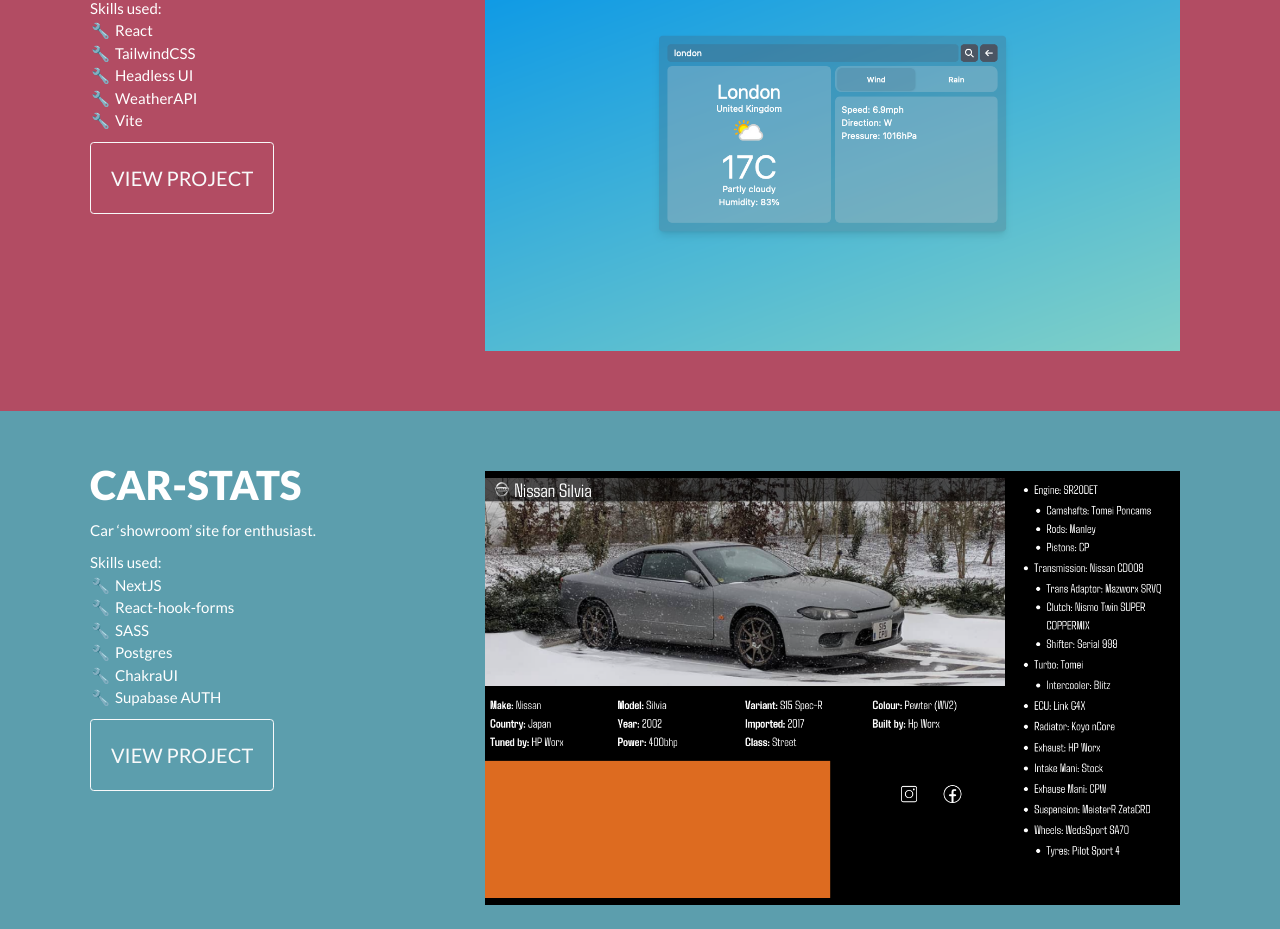
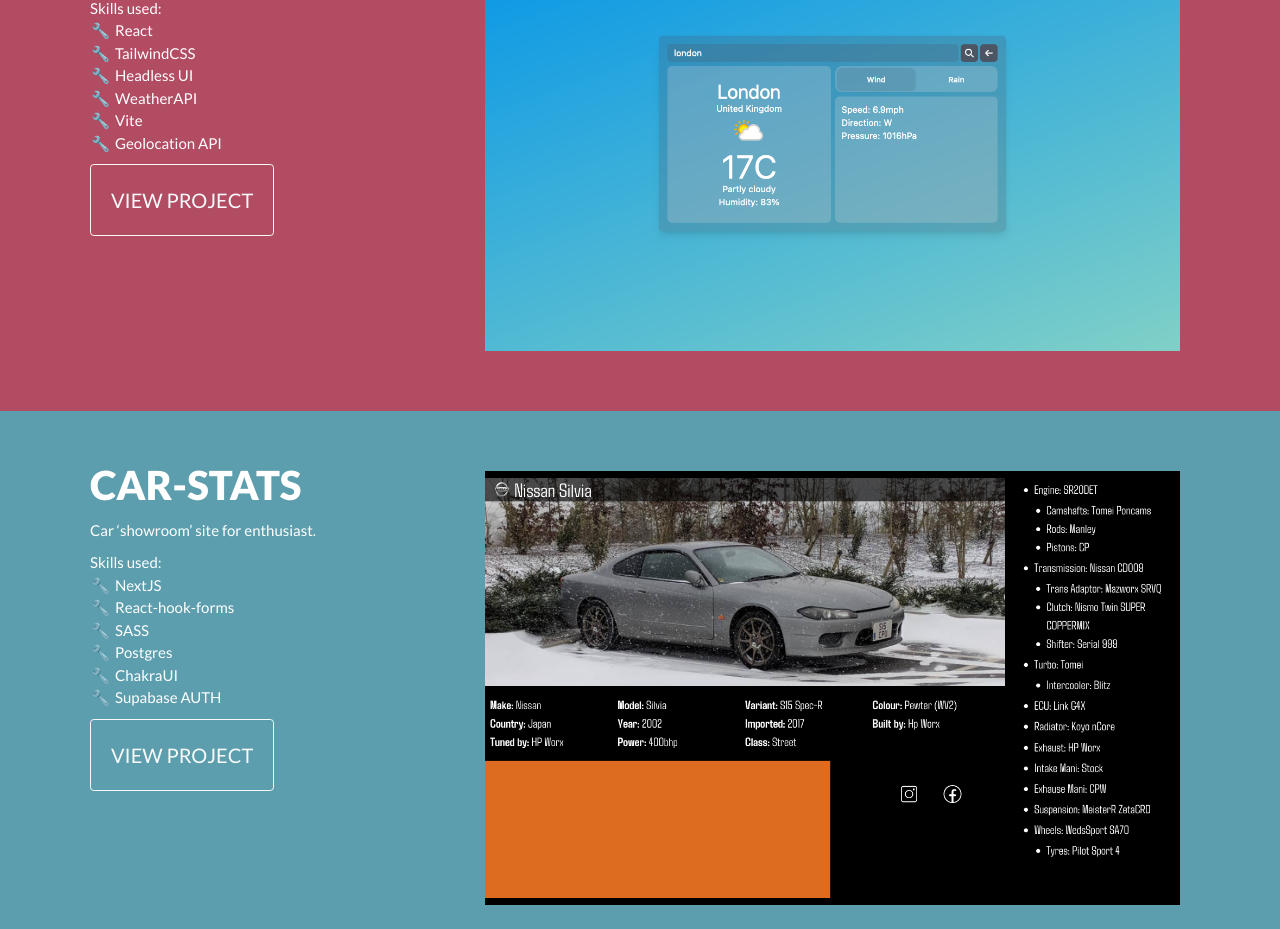
Before and after one commit to Osgoroth/portfolio-page, a React (Vite) app: page / in a window 1280 px wide. Shown: the part 1860-2789 px from the top of the page. Built offline with nearby package versions, Linux system fonts and the light colour scheme.

Commit message:
added geoapi and better image for

```diff
--- a/src/App.jsx
+++ b/src/App.jsx
@@ -21,7 +21,14 @@
   {
     title: "Weather App",
     desc: "A simple weather app to practice and learn new skills.",
-    skills: ["React", "TailwindCSS", "Headless UI", "WeatherAPI", "Vite"],
+    skills: [
+      "React",
+      "TailwindCSS",
+      "Headless UI",
+      "WeatherAPI",
+      "Vite",
+      "Geolocation API",
+    ],
     link: "https://candid-concha-da6de0.netlify.app/",
     image: "/images/weather-app.png",
   },
```
